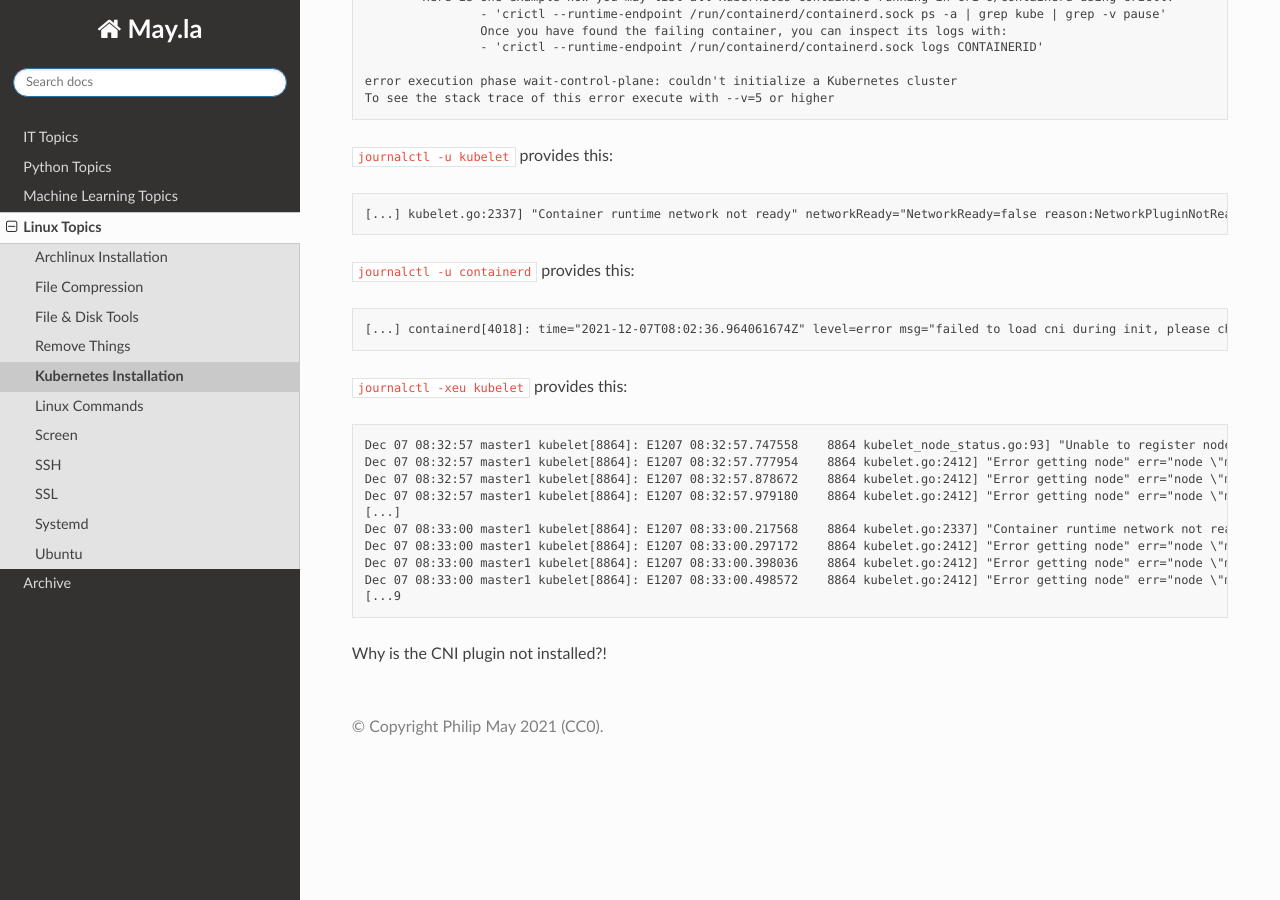
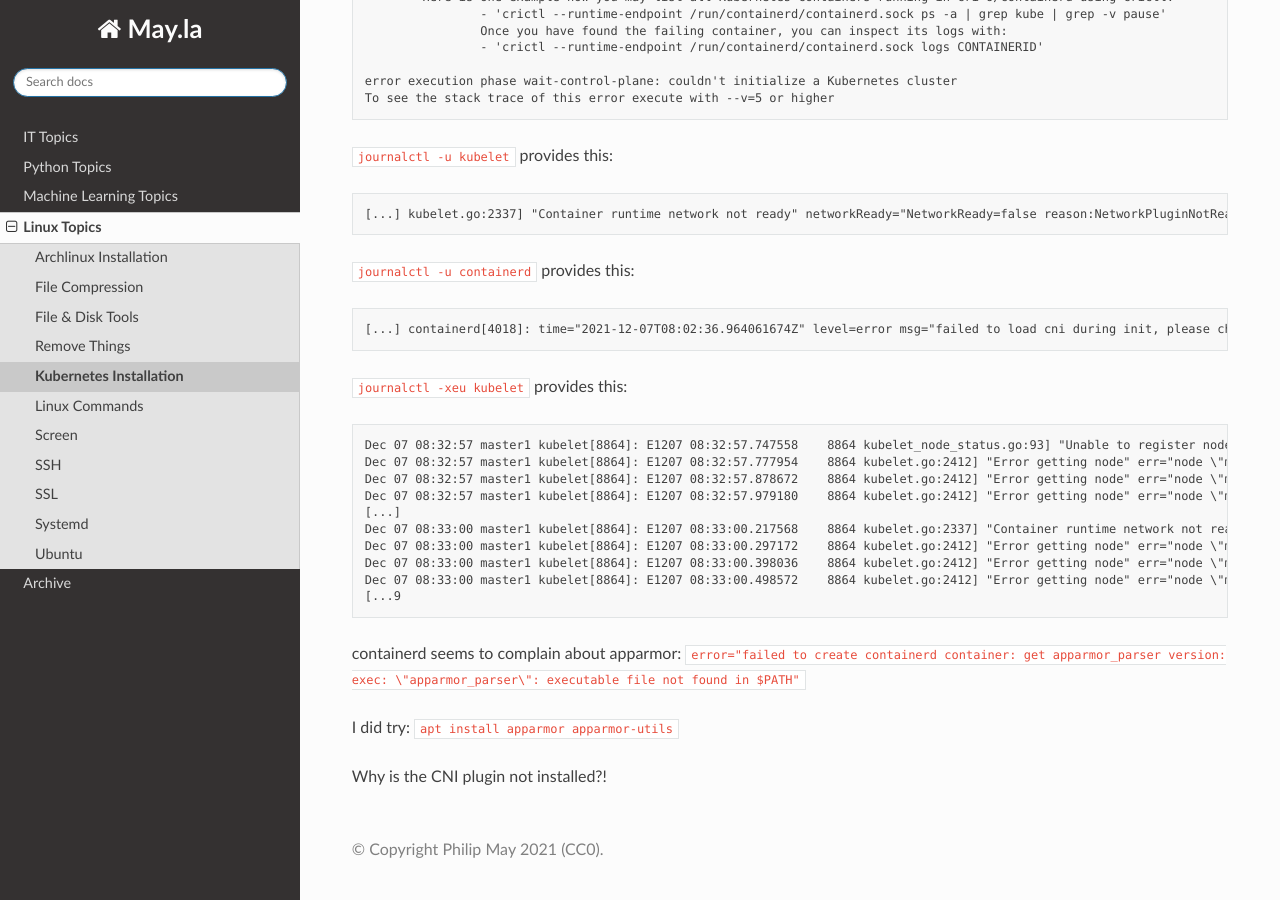
Before and after one commit to PhilipMay/May.la, a Sphinx documentation site: the page built from source/linux/kubernetes-install.md, in a window 1280 px wide and 900 px high, scrolled down 2653 px. Built offline with Sphinx 7.4.7 and the Read the Docs theme 2.0.0, drawn with Linux system fonts in a browser that asks for light colours.

Commit message:
Update kubernetes-install.md

````diff
--- a/source/linux/kubernetes-install.md
+++ b/source/linux/kubernetes-install.md
@@ -152,4 +152,8 @@ Dec 07 08:33:00 master1 kubelet[8864]: E1207 08:33:00.498572    8864 kubelet.go:
 [...9
 ```
 
+containerd seems to complain about apparmor: `error="failed to create containerd container: get apparmor_parser version: exec: \"apparmor_parser\": executable file not found in $PATH"`
+
+I did try: `apt install apparmor apparmor-utils`
+
 Why is the CNI plugin not installed?!
````
